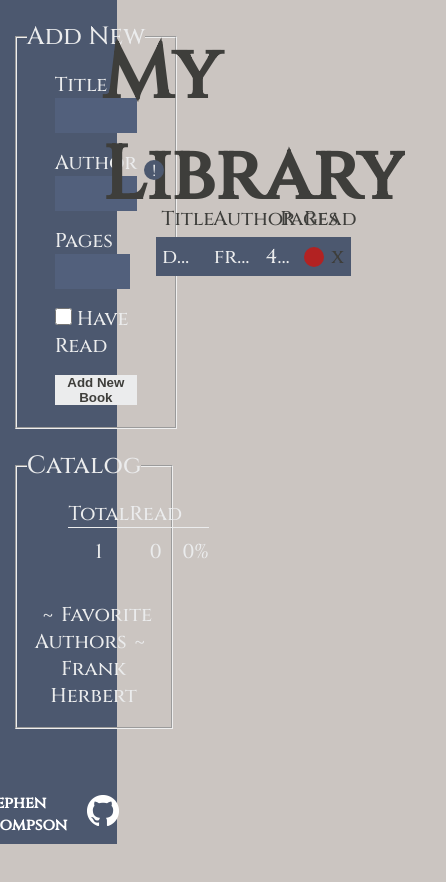
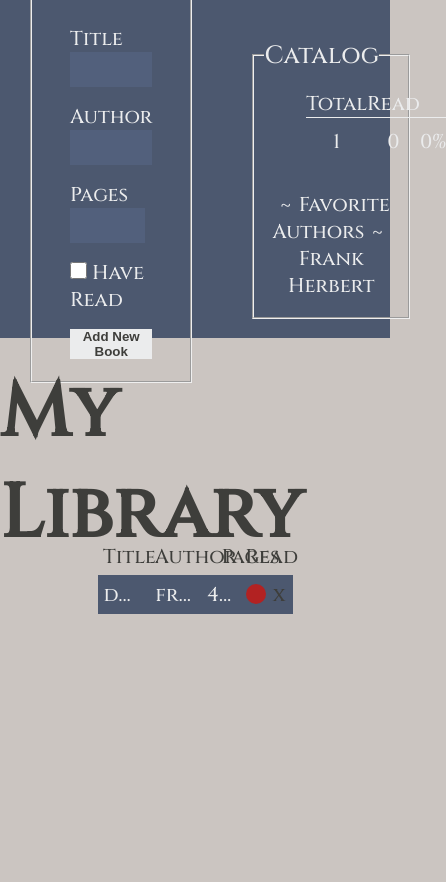
Before and after one commit to sthompson33/Library, a plain HTML site: page index.html in a window 390 px wide. Shown: the whole page, 446 px wide, since content can reach past the window. Before the commit the page ends 844 px from the top, so only its background shows below. Drawn offline with Linux system fonts and the light colour scheme.

Commit message:
responsive started

```diff
--- a/style.css
+++ b/style.css
@@ -275,6 +275,34 @@ th, td {
 }
 
 @media (max-width: 1250px) {
+    body {
+        flex-direction: column;
+    }
 
+    .left-pane {
+        display: flex;
+        flex-direction: row;
+        position: sticky;
+        height: 40vh;
+        width: 100%;
+        top: 0px;
+    }
 
+    .right-pane {
+        position: relative;
+        width: 100vw;
+        left: 0px;
+    }
+
+    fieldset {
+        margin: 30px;
+    }
+
+    footer {
+        display: none;
+    }
+
+    .tooltip {
+        display: none;
+    }
 }
```
